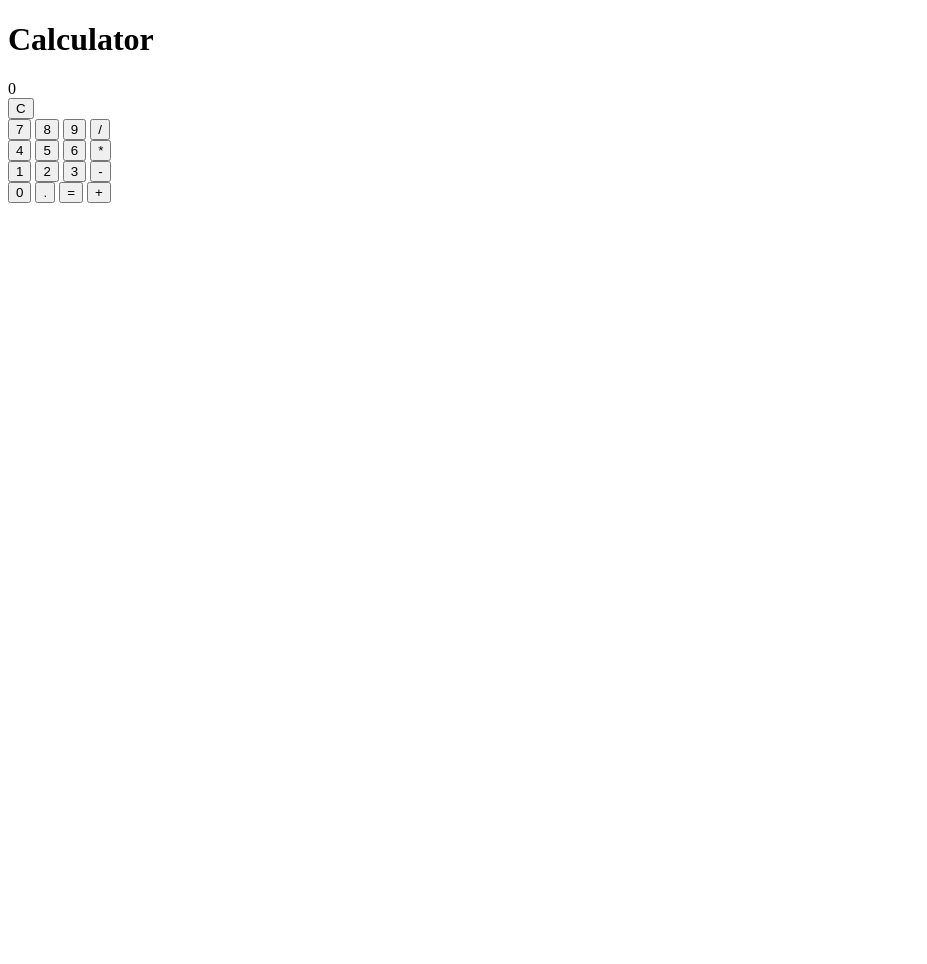
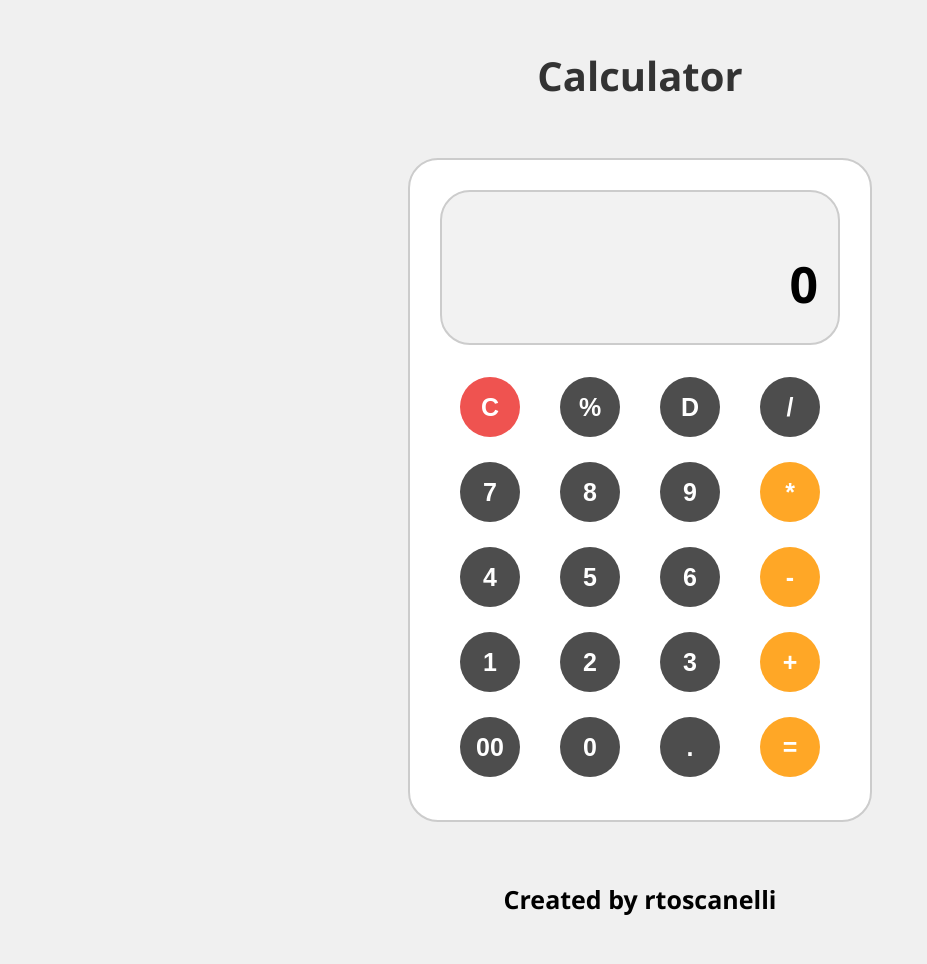
Before and after one commit to rtoscanelli/calculator, a plain HTML site: page index.html in a window 1280 px wide. Shown: the whole page, without its empty margins (0-927 px from the left). Before the commit the page ends 800 px from the top, so only its background shows below. Drawn offline with Linux system fonts and the light colour scheme.

Commit message:
Add simple css style

```diff
--- a/calculator.js
+++ b/calculator.js
@@ -68,6 +68,7 @@ function calculate(button) {
         }
         historyValue = `${firstNumber} ${op} ${secondNumber}`;
         firstNumber = ans;
+        secondNumber = 0;
         if (button === '=') {
             op = '';
         }
--- /dev/null
+++ b/css/style.css
@@ -0,0 +1,130 @@
+body {
+    display: flex;
+    flex-direction: column;
+    align-items: center;
+    background-color: #f0f0f0;
+    font-family: 'Segoe UI', sans-serif;
+    font-weight: bold;
+}
+
+.hero {
+    margin: 30px;
+    padding: 10px;
+    color: #333333;
+    font-size: 20px;
+}
+
+h1 {
+    margin: 0px;
+}
+
+.calculator {
+    width: 400px;
+    height: 600px;
+    margin: 15px;
+    border: 2px solid #cccccc;
+    border-radius: 30px;
+    padding: 30px;
+    background-color: #ffffff;
+    display: flex;
+    flex-direction: column;
+    align-items: center;
+}
+
+.display {
+    box-sizing: border-box;
+    width: 100%;
+    height: 200px;
+    margin-bottom: 20px;
+    padding: 20px;
+    border-radius: 30px;
+    border: 2px solid #cccccc;
+    display: flex;
+    flex-direction: column;
+    align-items: flex-end;
+    background-color: #f2f2f2;
+}
+
+#history-display {
+    height: 30%;
+    font-size: 30px;
+    display: flex;
+    align-items: center;
+    color: #555555;
+}
+
+#default-display {
+    height: 70%;
+    font-size: 50px;
+    display: flex;
+    align-items: center;
+}
+
+.buttons {
+    width: 100%;
+    height: 100%;
+    display: flex;
+    flex-direction: column;
+}
+
+.buttons-row {
+    width: 100%;
+    height: 20%;
+    margin: 0px;
+    display: flex;
+    justify-content: space-evenly;
+    align-items: center;
+    gap: 5%;
+}
+
+.button {
+    border: 0px;
+    width: 60px;
+    height: 60px;
+    border-radius: 50%;
+    box-sizing: border-box;
+    font-size: 25px;
+    font-weight: bold;
+    display: flex;
+    justify-content: center;
+    align-items: center;
+    color: #ffffff;
+    background-color: #4d4d4d;
+}
+
+.button:hover {
+    background-color: #bfbfbf;
+}
+
+.button:active {
+    background-color: #878787;
+}
+
+.operator-buttons {
+    background-color: #ffa726;;
+}
+
+.clear-button {
+  background-color: #ef5350;
+  color: #ffffff;
+}
+
+.footer {
+    margin-top: auto;
+    padding: 20px 0px;
+    display: flex;
+    justify-content: center;
+    align-items: flex-end;
+    font-size: 25px;
+    font-weight: 100px;
+}
+
+a {
+    color: inherit;
+    text-decoration: none;
+}
+
+a:hover {
+    color: inherit;
+    text-decoration: underline;
+}
--- a/index.html
+++ b/index.html
@@ -4,7 +4,7 @@
         <title>Calculator</title>
         <meta charset="UTF-8">
         <meta name="viewport" content="width=device-width, initial-scale=1">
-        <!-- <link href="css/style.css" rel="stylesheet"> -->
+        <link href="css/style.css" rel="stylesheet">
         <script src = "calculator.js" defer></script>
     </head>
     <body>
@@ -18,33 +18,39 @@
             </div>
             <div class="buttons">
                 <div class="buttons-row">
-                    <button class="clear-button">C</button>
+                    <button class="button clear-button">C</button>
+                    <button class="button operator-button">%</button>
+                    <button class="button operator-button">D</button>
+                    <button class="button operator-button">/</button>
                 </div>
                 <div class="buttons-row">
                     <button class="button number-buttons">7</button>
                     <button class="button number-buttons">8</button>
                     <button class="button number-buttons">9</button>
-                    <button class="button operator-buttons">/</button>
+                    <button class="button operator-buttons">*</button>
                 </div>
                 <div class="buttons-row">
                     <button class="button number-buttons">4</button>
                     <button class="button number-buttons">5</button>
                     <button class="button number-buttons">6</button>
-                    <button class="button operator-buttons">*</button>
+                    <button class="button operator-buttons">-</button>
                 </div>
                 <div class="buttons-row">
                     <button class="button number-buttons">1</button>
                     <button class="button number-buttons">2</button>
                     <button class="button number-buttons">3</button>
-                    <button class="button operator-buttons">-</button>
+                    <button class="button operator-buttons">+</button>
                 </div>
                 <div class="buttons-row">
+                    <button class="button number-buttons">00</button>
                     <button class="button number-buttons">0</button>
-                    <button class="button number-buttons">.</button>
-                    <button class="button equal-button">=</button>
-                    <button class="button operator-buttons">+</button>
+                    <button class="button equal-button">.</button>
+                    <button class="button operator-buttons">=</button>
                 </div>
             </div>
         </div>
+        <div class="footer">
+            <p>Created by <a href="https://github.com/rtoscanelli/calculator">rtoscanelli</a></p>
+        </div>
     </body>
 </html>
```
